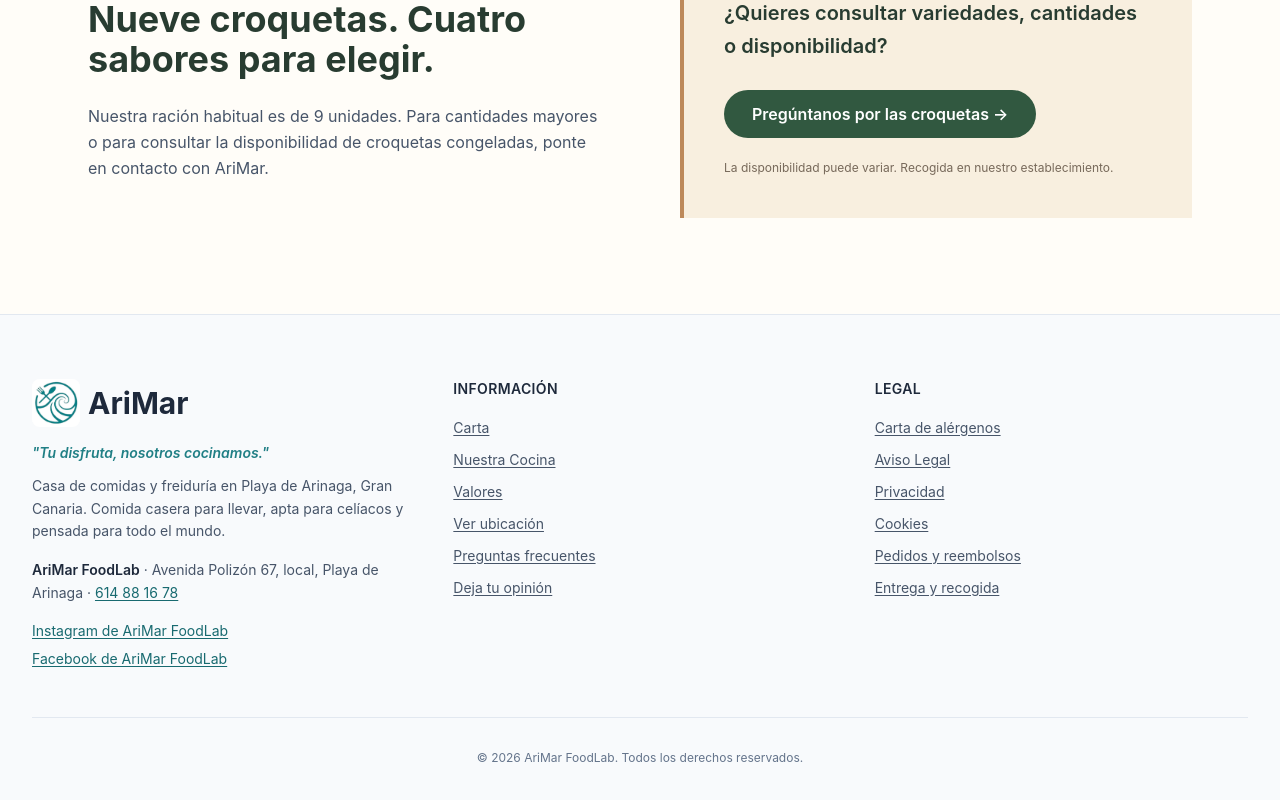
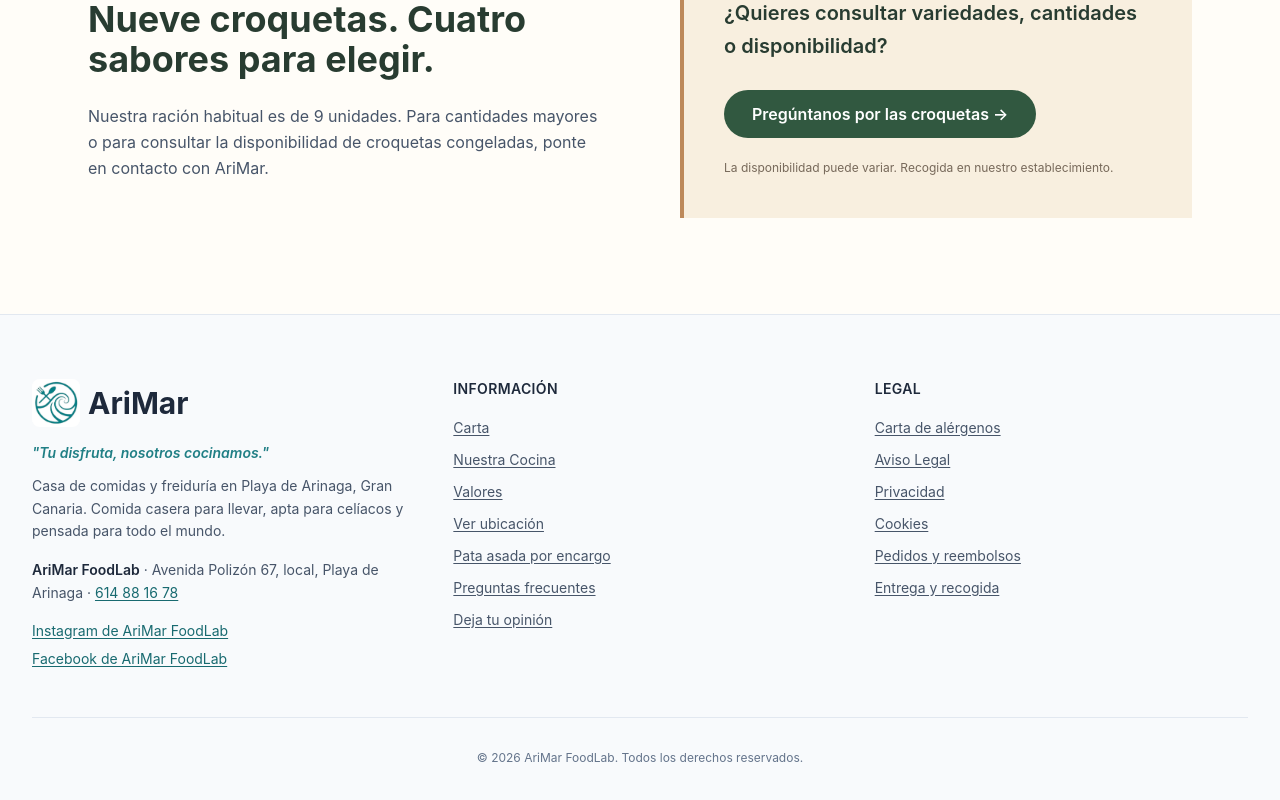
Before and after one commit to talaverilla85/ArimarWeb, a Next.js app: page /croquetas-sin-gluten-gran-canaria in a window 1280 px wide. Shown: the part 2223-3023 px from the top of the page. Built offline with nearby package versions, Linux system fonts and the light colour scheme.

Commit message:
Link and index dedicated canarian roast pork order landing

```diff
--- a/components/Footer.tsx
+++ b/components/Footer.tsx
@@ -49,6 +49,9 @@
                 <Link href="/contacto" className="text-sm text-slate-600 underline underline-offset-2 hover:text-primary-500 hover:decoration-2 focus-visible:ring-2 focus-visible:ring-primary-500 focus-visible:ring-offset-2 focus-visible:outline-none rounded transition-colors">Ver ubicación</Link>
               </li>
               <li>
+                <Link href="/pata-asada-gran-canaria" className="text-sm text-slate-600 underline underline-offset-2 hover:text-primary-500 hover:decoration-2 focus-visible:ring-2 focus-visible:ring-primary-500 focus-visible:ring-offset-2 focus-visible:outline-none rounded transition-colors">Pata asada por encargo</Link>
+              </li>
+              <li>
                 <Link href="/preguntas-frecuentes" className="text-sm text-slate-600 underline underline-offset-2 hover:text-primary-500 hover:decoration-2 focus-visible:ring-2 focus-visible:ring-primary-500 focus-visible:ring-offset-2 focus-visible:outline-none rounded transition-colors">Preguntas frecuentes</Link>
               </li>
               <li>
```
